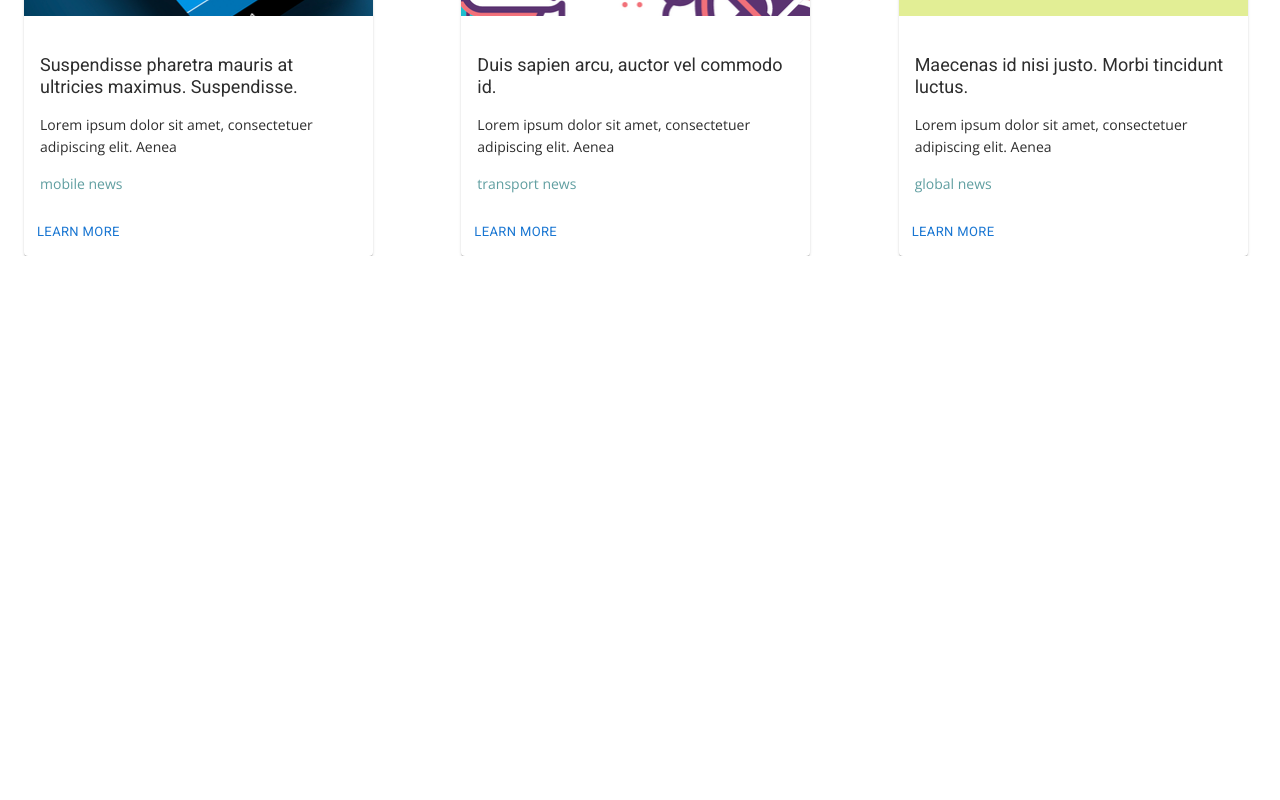
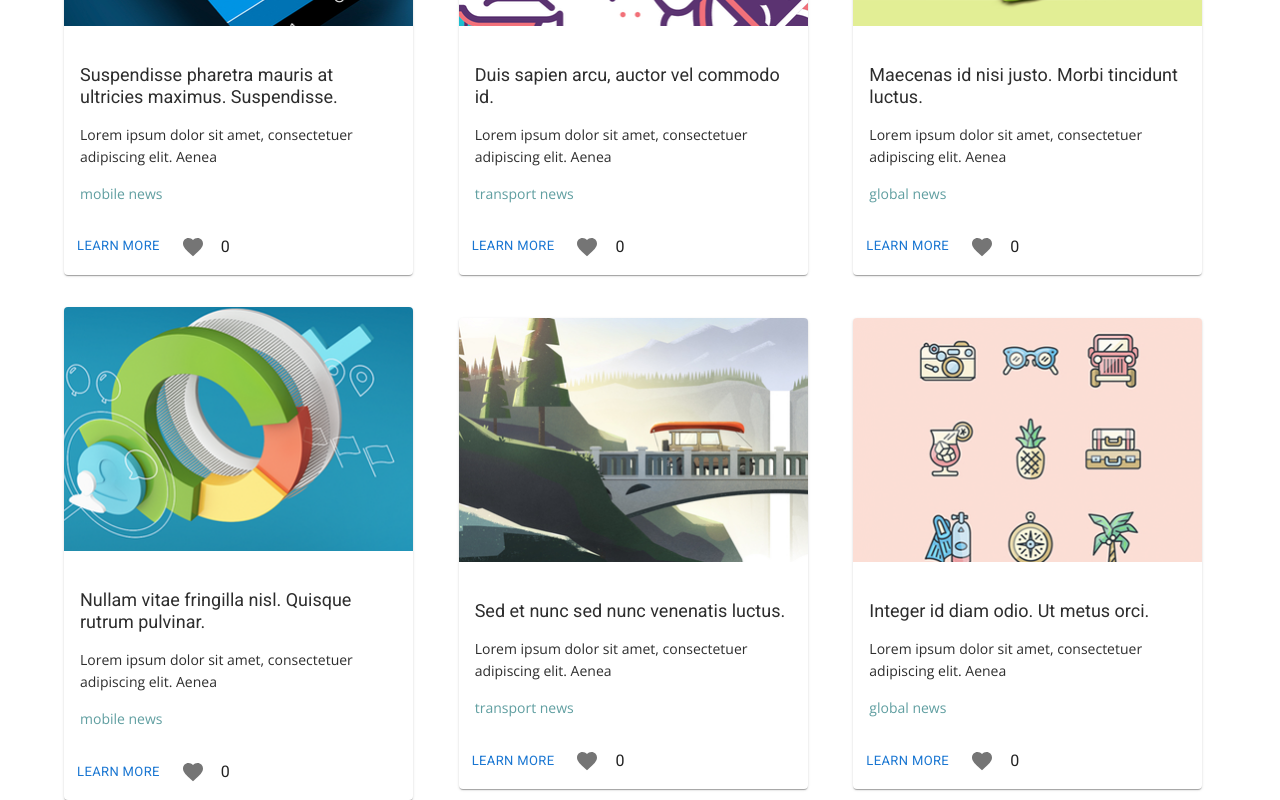
Before and after one commit to mvkochar/techno-blog, a React (Create React App) app: page / in a window 1280 px wide. Shown: the part 1714-2514 px from the top of the page. Before the commit the page ends 1970 px from the top, so only its background shows below. Built offline with nearby package versions, Linux system fonts and the light colour scheme.

Commit message:
add liked icon

```diff
--- a/src/Components/Header/Header.tsx
+++ b/src/Components/Header/Header.tsx
@@ -6,7 +6,7 @@
 
 const Header = () => {
   return (
-    <>
+    <header>
       <SocialSearch />
       <AppBar
         className="header-bar"
@@ -40,7 +40,7 @@
           </Toolbar>
         </Container>
       </AppBar>
-    </>
+    </header>
   );
 };
 
--- a/src/Components/Main/Main.tsx
+++ b/src/Components/Main/Main.tsx
@@ -1,10 +1,13 @@
+import { Container } from "@mui/system"
 import React from "react"
 import PostsList from "../Posts/PostsList"
 
 const Main = () => {
     return (
         <main>
-            <PostsList/>
+            <Container maxWidth ="lg">
+                <PostsList/>
+            </Container>
         </main>
     )
 }
--- a/src/Components/Posts/PostsArray.ts
+++ b/src/Components/Posts/PostsArray.ts
@@ -55,6 +55,30 @@
       "Lorem ipsum dolor sit amet, consectetuer adipiscing elit. Aenea",
     category: "global news",
   },
+  {
+  id: 7,
+    image: "./images/post1.png",
+    title: "Nullam vitae fringilla nisl. Quisque rutrum pulvinar.",
+    description:
+      "Lorem ipsum dolor sit amet, consectetuer adipiscing elit. Aenea",
+    category: "mobile news",
+  },
+  {
+    id: 8,
+    image: "./images/post2.png",
+    title: "Sed et nunc sed nunc venenatis luctus.",
+    description:
+      "Lorem ipsum dolor sit amet, consectetuer adipiscing elit. Aenea",
+    category: "transport news",
+  },
+  {
+    id: 9,
+    image: "./images/post3.png",
+    title: "Integer id diam odio. Ut metus orci.",
+    description:
+      "Lorem ipsum dolor sit amet, consectetuer adipiscing elit. Aenea",
+    category: "global news",
+  }
 ];
 
 export default PostsArray;
--- a/src/Components/Posts/PostsListItem.tsx
+++ b/src/Components/Posts/PostsListItem.tsx
@@ -3,9 +3,15 @@
 import CardActions from "@mui/material/CardActions";
 import CardContent from "@mui/material/CardContent";
 import CardMedia from "@mui/material/CardMedia";
-import Button from '@mui/material/Button';
+import Button from "@mui/material/Button";
 import Container from "@mui/material/Container";
-import './PostsListItem.css'
+import IconButton from "@mui/material/IconButton";
+import FavoriteIcon from "@mui/icons-material/Favorite";
+import "./PostsListItem.css";
+import { Typography } from "@mui/material";
+
+
+
 
 type Props = {
   image: string;
@@ -15,15 +21,15 @@
 };
 
 const PostsListItem = (props: Props) => {
+  const[likedCount, setLikedCount] = React.useState(0)
+
+const likeClick = () => {
+  setLikedCount(likedCount + 1)
+}
   return (
-    <Container maxWidth = "lg">
     <article>
       <Card className="post">
-        <CardMedia
-          component="img"
-          image={props.image}
-          alt={props.title}
-        />
+        <CardMedia component="img" image={props.image} alt={props.title} />
         <CardContent>
           <div className="post-title">{props.title}</div>
           <div className="post-description">{props.description}</div>
@@ -31,10 +37,15 @@
         </CardContent>
         <CardActions>
           <Button size="small">Learn More</Button>
+          <IconButton aria-label="add to favorites" onClick={likeClick}>
+            <FavoriteIcon />
+          </IconButton>
+          <Typography>
+             {likedCount}
+          </Typography>
         </CardActions>
       </Card>
     </article>
-    </Container>
   );
 };
 export default PostsListItem;
```
